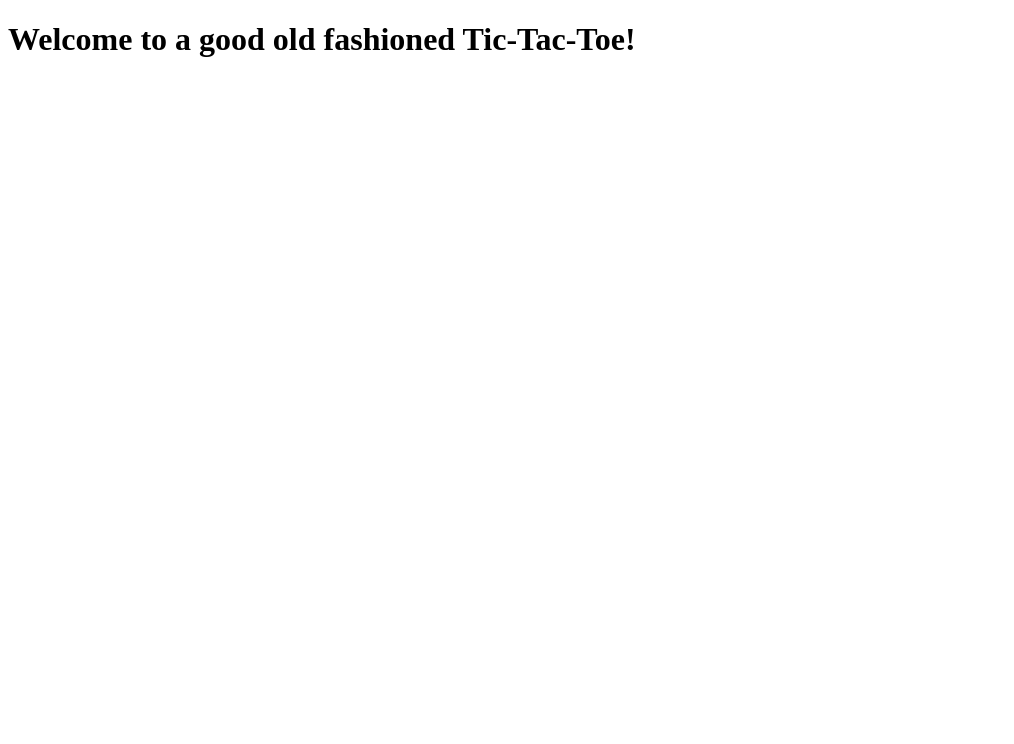
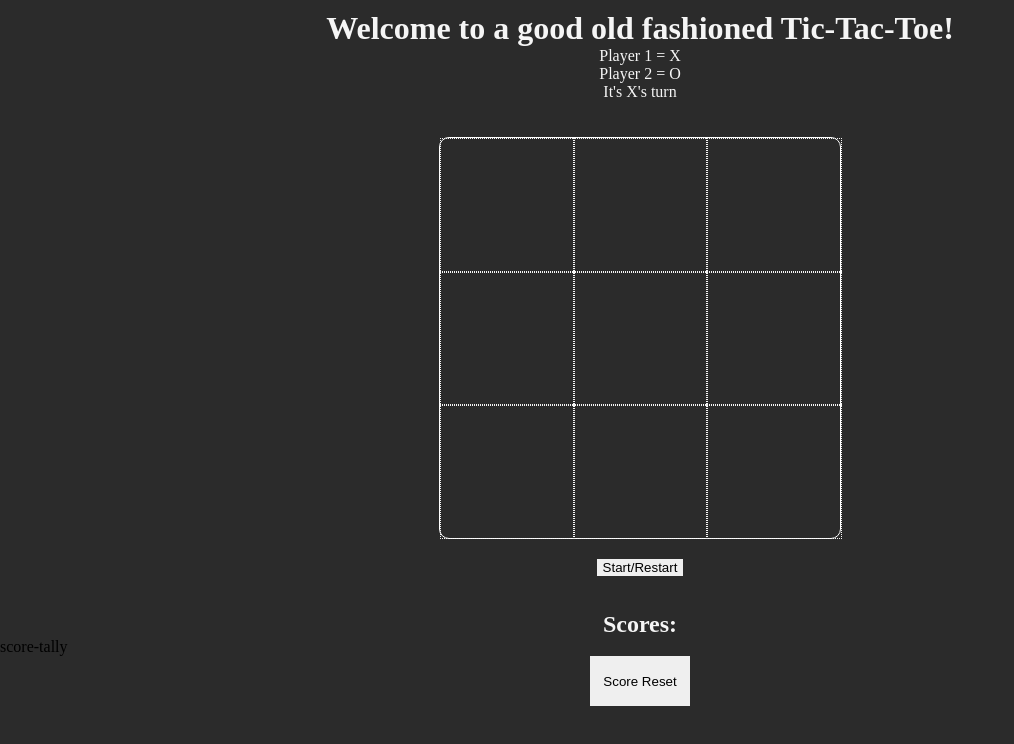
Before and after one commit to Howun/Tic-Tac-Toe, a website: page index.html in a window 1280 px wide. Shown: the whole page, without its empty margins (0-1014 px from the left). Drawn offline with Linux system fonts and the light colour scheme.

Commit message:
forgot to commit, oops. Also couldn't figure out why script was not running, was because I forgot to add the script in the HTML.. FML. When cells clicked, X displays on it. Need to figure out how to sort out switching between X's and O's

```diff
--- a/SCSS/_body.scss
+++ b/SCSS/_body.scss
@@ -0,0 +1,28 @@
+* {
+  margin: 0;
+  border: 0;
+}
+
+body {
+  margin-top: 10px;
+  display: flex;
+    justify-content: flex-start;
+    align-content: center;
+    flex-wrap: wrap;
+    flex-direction: column;
+  background-color: rgb(43, 43, 43);
+  height: 100vh;
+  width: 100vw;
+}
+
+.title {
+  display: flex;
+  justify-content: center;
+  color: whitesmoke;
+}
+
+body > p {
+  display: flex;
+  justify-content: center;
+  color:whitesmoke;
+}
--- a/SCSS/_game.scss
+++ b/SCSS/_game.scss
@@ -0,0 +1,52 @@
+.gamearea {
+  margin-top: 15px;
+  margin-bottom: 15px;
+  display: flex;
+  flex-direction: column;
+  align-items: center;
+  justify-content: center;
+  height: 60%;
+  width: 100%;
+  position: relative;
+
+
+  &__inner {
+    border: 1px solid white;
+    border-radius: 10px;
+    position: relative;
+    display: grid;
+    height: 400px;
+    width: 400px;
+    grid-template-columns: repeat(3, 33.3%);
+    grid-template-rows: repeat(3, 33.3%);
+    margin-bottom: 20px;
+  }
+
+  div {
+    height: 100%;
+    width: 100%;
+    display: flex;
+    justify-content: center;
+    align-items: center;
+    font-size: 80px;
+    color: blanchedalmond;
+    border:1px dotted whitesmoke;
+  }
+
+  .reset-btn {
+    color: blue;
+  }
+}
+
+
+.scoreTitle {
+  color: whitesmoke;
+  display: flex;
+  justify-content: center;
+}
+
+.scores-reset-btn {
+  height: 50px;
+  width: 100px;
+  align-self: center;
+}
--- a/index.html
+++ b/index.html
@@ -1,16 +1,47 @@
+</html>
+
 <!DOCTYPE html>
+<html lang="en">
   <html lang="en">
     <head>
       <meta charset="UTF-8">
       <meta http-equiv="X-UA-Compatible" content="IE=edge">
       <meta name="viewport" content="width=device-width, initial-scale=1.0">
       <title>Howun's Tic Tac Toe!</title>
+      <link rel="stylesheet" href="styles.css">
     </head>
     <body>
       <h1 class="title">Welcome to a good old fashioned Tic-Tac-Toe!</h1>
 
+      <p>Player 1 = X</p>
+      <p>Player 2 = O</p>
+      <p class="playerTurn"></p>
+
       <section class="gamearea">
-    <section class="gamearea__inner"></section>
+        <section class="gamearea__inner">
+          <div class="tile1 tiles"></div>
+          <div class="tile2 tiles"></div>
+          <div class="tile3 tiles"></div>
+          <div class="tile4 tiles"></div>
+          <div class="tile5 tiles"></div>
+          <div class="tile6 tiles"></div>
+          <div class="tile7 tiles"></div>
+          <div class="tile8 tiles"></div>
+          <div class="tile9 tiles"></div>
+
         </section>
+        <button class="gamearea_reset gameStartReset-btn">Start/Restart</button>
+      </section>
+
+      <h2 class="scores scoreTitle">Scores:</h2>
+      <section class="scores__tally">score-tally</section>
+      <button class="scores-reset-btn">Score Reset</button>
     </body>
+    <script src="./script.js"></script>
+    <!-- // Styling
+
+    //Title, skewed, shadow.
+    //X and O's shadow and shadow
+    //X and O's displayed using animation -->
+
 </html>
--- a/script.js
+++ b/script.js
@@ -11,3 +11,65 @@
 // Additional things that could be added in:
 // - A tally for how many wins each player has.
 // - Reset button specifically for the counter and tally
+
+let allTiles = document.querySelectorAll(".tiles");
+const gameContent = document.querySelector(".gamearea__inner");
+const gameStartReset = document.querySelector(".gameStartReset-btn");
+let playerTurn = document.querySelector(".playerTurn");
+
+let currentPlayer = "X";
+const winTxt = `Player ${currentPlayer} wins!`;
+const drawTxt = `It's a draw!`;
+const playerTurnTxt = `It's ${currentPlayer}'s turn`;
+
+playerTurn.innerHTML = playerTurnTxt;
+
+function playerChange() {
+	currentPlayerTxt = currentPlayer === "X" ? "O" : "X";
+  playerTurn.innerHTML = currentPlayerTxt
+};
+
+
+//win combos
+function winningSolutions() {
+var tile1 = document.querySelector(".tile1"),
+		tile2 = document.querySelector(".tile2"),
+		tile3 = document.querySelector(".tile3"),
+		tile4 = document.querySelector(".tile4"),
+		tile5 = document.querySelector(".tile5"),
+		tile6 = document.querySelector(".tile6"),
+		tile7 = document.querySelector(".tile7"),
+		tile8 = document.querySelector(".tile8"),
+		tile9 = document.querySelector(".tile9");
+if(tile1.innerHTML !== "" && tile1.innerHTML === tile2.innerHTML && tile1.innerHTML ===tile3.innerHTML)
+console.log("win");
+else if(tile4.innerHTML !== "" && tile4.innerHTML === tile5.innerHTML && tile4.innerHTML ===tile6.innerHTML)
+console.log("win");
+else if(tile7.innerHTML !== "" && tile1.innerHTML === tile2.innerHTML && tile1.innerHTML ===tile3.innerHTML)
+console.log("win");
+else if(tile1.innerHTML !== "" && tile1.innerHTML === tile4.innerHTML && tile1.innerHTML ===tile7.innerHTML)
+console.log("win");
+else if(tile2.innerHTML !== "" && tile2.innerHTML === tile5.innerHTML && tile2.innerHTML ===tile8.innerHTML)
+console.log("win");
+else if(tile3.innerHTML !== "" && tile3.innerHTML === tile6.innerHTML && tile3.innerHTML ===tile9.innerHTML)
+console.log("win");
+else if(tile1.innerHTML !== "" && tile1.innerHTML === tile5.innerHTML && tile1.innerHTML ===tile9.innerHTML)
+console.log("win");
+else if(tile3.innerHTML !== "" && tile3.innerHTML === tile5.innerHTML && tile3.innerHTML ===tile7.innerHTML)
+console.log("win");
+};
+
+
+
+
+for (let i = 0; i < allTiles.length; i++) {
+	const tile = allTiles[i];
+	tile.addEventListener("click", (event) => {
+
+	if (currentPlayer = "X") {
+	tile.innerHTML = currentPlayer;
+	} else if (currentPlayer = "O") {
+		tile.innerHTML = currentPlayer;
+	}
+	})
+};
--- a/styles.scss
+++ b/styles.scss
@@ -1,9 +1,4 @@
-@import url(./SCSS/_all-page.scss);
-@import url(./SCSS/_body.scss);
-@import url(./SCSS/_game.scss);
-
-// Styling
-
-//Title, skewed, shadow.
-//X and O's shadow and shadow
-//X and O's displayed using animation
+@import "./SCSS/_body.scss";
+@import "./SCSS/_all-page.scss";
+@import "./SCSS/_game.scss";
+@import "./SCSS/_score-tally.scss";
```
Also changed, not shown: package.json (added, +19 -0 lines), SCSS/_score-tally.scss (added), styles.css (added). Lines whose indentation alone changed are shown as unchanged.
